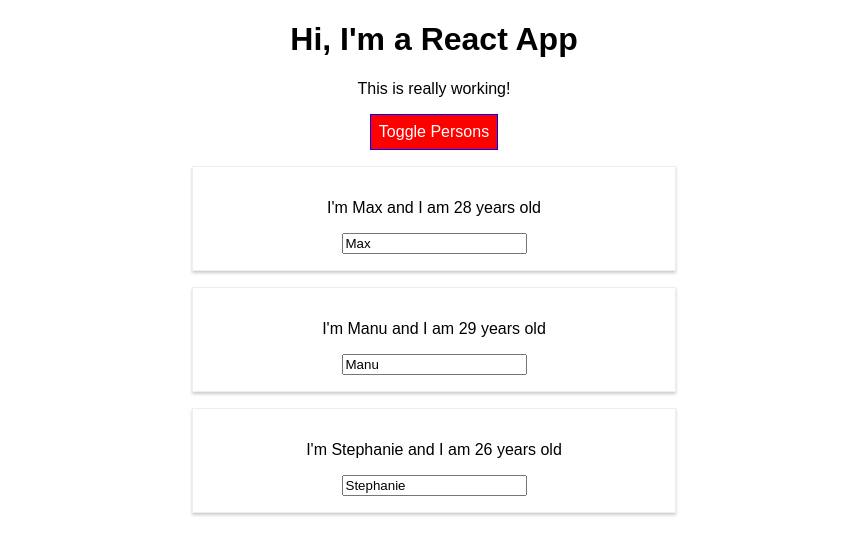
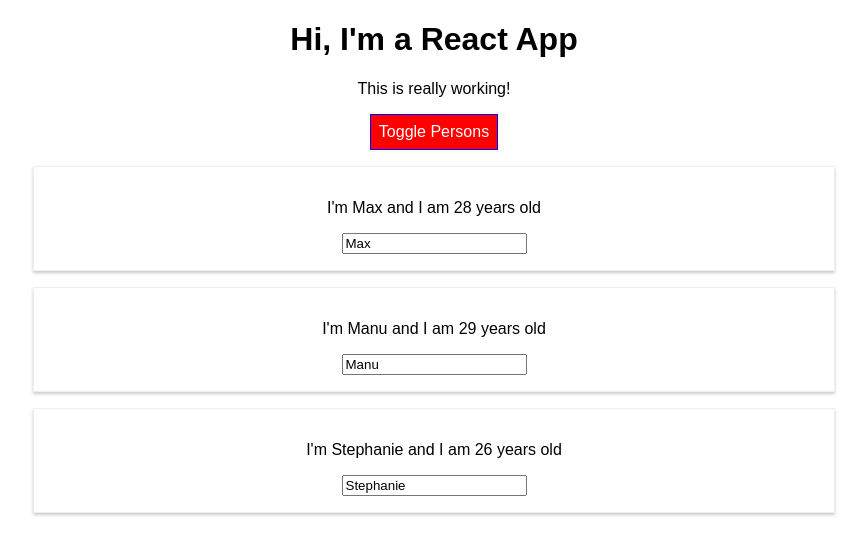
Before and after one commit to JulianaCristina/Curso-React-Udemy, a React (Create React App) app: page / in a window 1280 px wide. Both pictures are taken after a click on the button "Toggle Persons". Shown: the top 554 px of the page, without its empty margins (206-1073 px from the left). Built offline with nearby package versions, Linux system fonts and the light colour scheme.

Commit message:
Introducing Styled Components

```diff
--- a/package.json
+++ b/package.json
@@ -6,7 +6,8 @@
     "radium": "^0.26.0",
     "react": "^16.13.1",
     "react-dom": "^16.13.1",
-    "react-scripts": "1.1.5"
+    "react-scripts": "1.1.5",
+    "styled-components": "^5.1.0"
   },
   "scripts": {
     "start": "react-scripts start",
--- a/src/App.js
+++ b/src/App.js
@@ -1,6 +1,5 @@
 import React, {Component} from 'react';
 import './App.css';
-import Radium, {StyleRoot} from "radium";
 import Person from './Person/Person';
 
 class App extends Component {
@@ -93,7 +92,7 @@
         }
 
         return (
-            <StyleRoot>
+
             <div className="App">
                 <h1>Hi, I'm a React App</h1>
                 {/*<p className={classes}>This is really working!</p>*/}
@@ -104,10 +103,10 @@
                 </button>
                 {persons}
             </div>
-            </StyleRoot>
+
         );
         // return React.createElement('div', {className: 'App'}, React.createElement('h1', null, 'Does this work now?'));
     }
 }
 
-export default Radium(App);
+export default App;
--- a/src/Person/Person.js
+++ b/src/Person/Person.js
@@ -1,23 +1,38 @@
 import React from 'react'
-import Radium from "radium";
+import styled from "styled-components";
 import './Person.css'
+
+const StyleDiv = styled.div`
+            width: 60%;
+            margin: 16px auto;
+            border: 1px solid #eee;
+            box-shadow: 0 2px 3px #ccc;
+            padding: 16px;
+            text-align: center;
+
+            @media (min-width: 500px) : {
+                width: '450px'
+            }
+        `
+
 
 const person = (props) => {
     const style = {
-        '@media (min-width: 500px)' : {
+        '@media (min-width: 500px)': {
             width: '450px'
         }
     }
 
     return (
-        <div className={"Person"} style={style}>
+        // <div className={"Person"} style={style}>
+        <StyleDiv>
             <p onClick={props.click}>I'm {props.name} and I am {props.age} years old</p>
             <p>{props.children}</p>
             <input type="text" onChange={props.changed} value={props.name}/>
-        </div>
+        </StyleDiv>
 
 
     )
 }
 
-export default Radium(person);
+export default person;
```
Also changed, not shown: 1 other file (tests, documents, lock files or other folders). Lines whose indentation alone changed are shown as unchanged.
